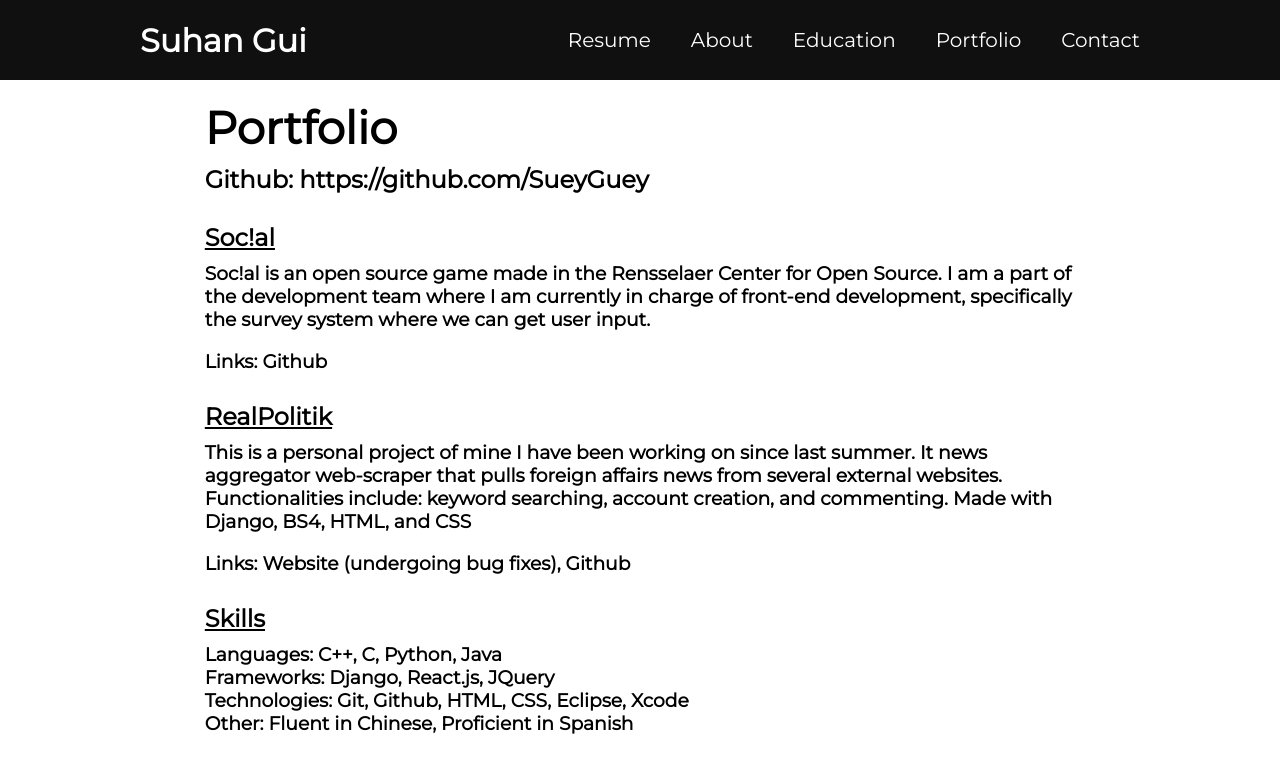
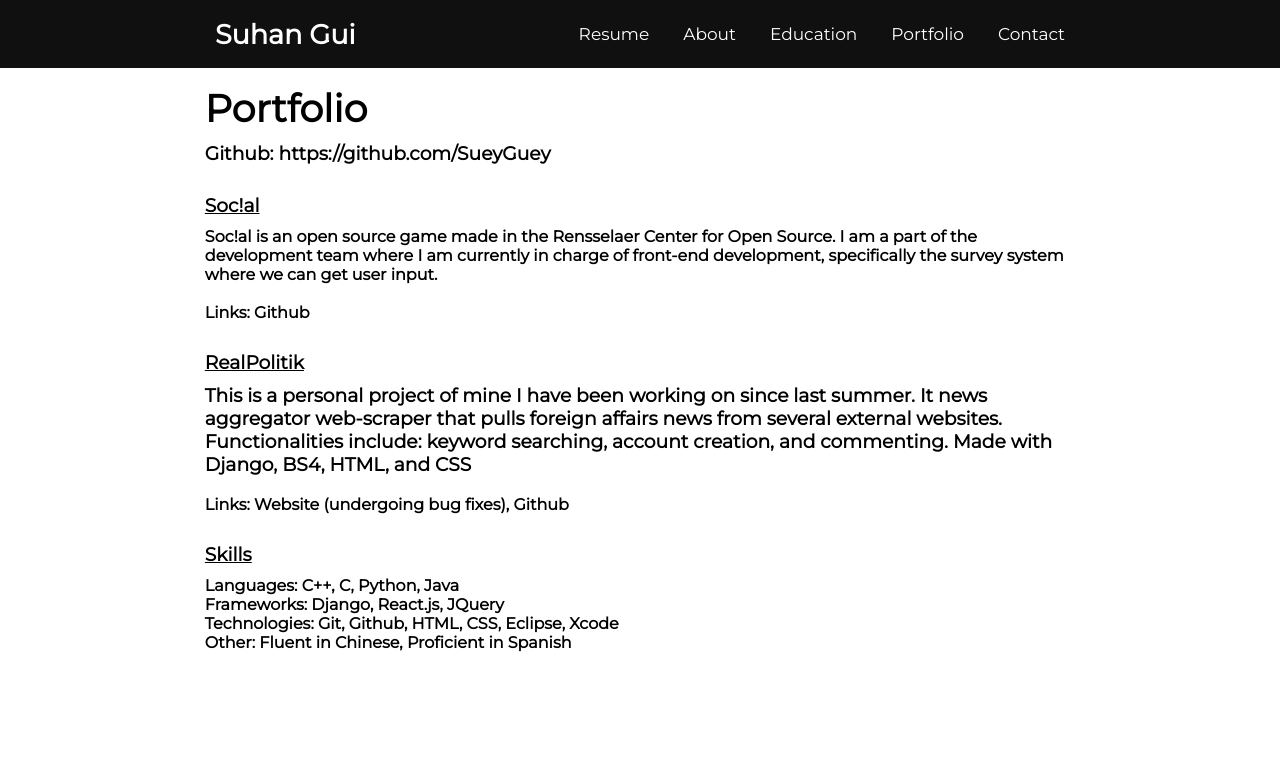
Before and after one commit to SueyGuey/SueyGuey, a React (Create React App) app: page /PersonalWebsite/portfolio in a window 1280 px wide. Shown: the top 772 px of the page. Built offline with nearby package versions, Linux system fonts and the light colour scheme.

Commit message:
fix sizes

```diff
--- a/src/App.css
+++ b/src/App.css
@@ -12,7 +12,7 @@ a {
 
 .header {
   width: 100%;
-  height: 80px;
+  height: 68px;
   display: block;
   background-color: #101010;
 }
@@ -21,8 +21,12 @@ a {
   color: white;
 }
 
+.header h1 {
+  font-size: 27px;
+}
+
 .inside_header {
-  width: 1000px;
+  width: 850px;
   height: 100%;
   display: block;
   margin: 0 auto;
@@ -39,7 +43,7 @@ a {
   display: table-cell;
   vertical-align: middle;
   height: 100%;
-  font-size: 60x;
+  font-size: 51x;
 }
 
 .nav {
@@ -52,7 +56,7 @@ a {
   float: left;
   height: 100%;
   color: white;
-  padding: 0px 20px;
+  padding: 0px 17px;
 }
 
 .nav a:last-child {
@@ -62,7 +66,7 @@ a {
 .nav a li {
   display: table-cell;
   vertical-align: middle;
-  font-size: 20px;
+  font-size: 17px;
 }
 
 .default {
@@ -70,7 +74,7 @@ a {
   height: 100%;
   margin-right: 16%;
   margin-left: 16%;
-  margin-top: 20px;
+  margin-top: 17px;
 }
 
 .profile {
@@ -80,7 +84,7 @@ a {
 
 .profile img {
   border-radius: 8px;
-  height: 500px;
+  height: 425px;
 }
 
 .desc {
@@ -89,18 +93,22 @@ a {
 
 .desc h1 {
   text-decoration: underline;
-  font-size: 40px;
+  font-size: 34px;
   margin-bottom: 5px;
+}
+
+.desc h3 {
+  font-size: 20px;
 }
 
 .resume {
   margin-left: 25%;
-  height: 1295px;
-  width: 1000px;
+  height: 1100px;
+  width: 850px;
 }
 
 .big {
-  font-size: 45px;
+  font-size: 38px;
   margin-bottom: 10px;
 }
 
--- a/src/pages/about.js
+++ b/src/pages/about.js
@@ -4,9 +4,9 @@ class About extends Component{
     render(){
         return (
             <div class = "default">
-                <h1 class = "big">About me</h1>
-                <h1 class = "title">Professional</h1>
-                <h2>Even from a young age, I have never had a doubt
+                <h2 class = "big">About me</h2>
+                <h2 class = "title">Professional</h2>
+                <h4>Even from a young age, I have never had a doubt
                      about what I path I wanted to pursue. I had always been around
                      computers, whether through video games, watching youtube, or doing
                      classwork. Choosing computer science as my major was a no-brainer for me.
@@ -32,9 +32,9 @@ class About extends Component{
                      I am always motivated and determined to push through any problem. I am not above using the occassional
                      brute force to solve a problem that needs to be solved. I always seek to solve every problem I'm given
                      and try to excel at everything I do and apply myself.
-                </h2>
-                <h1 class = "title">Personal</h1>
-                <h2>I was born in a small town in central China. I spent the first four years of my life living
+                </h4>
+                <h2 class = "title">Personal</h2>
+                <h4>I was born in a small town in central China. I spent the first four years of my life living
                     with my grandparents as my parents were in Singapore finishing their degrees. At age 4, I left
                     China to join my parents in Singapore. I would only spend around 4 years in Singapore but those
                     4 years hold a special place in my heart. I remember the hot
@@ -58,7 +58,7 @@ class About extends Component{
                     either badminton or tennis. Beyond sports, I also like to code and listen to music on my free time. My
                     favorite types of music are City Pop, Kayōkyoku, and enka. My favorite TV shows are Breaking Bad and Better
                     Call Saul and my favorite movie is Parasite.
-                </h2>
+                </h4>
                 <br/>
             </div>
         );
--- a/src/pages/contact.js
+++ b/src/pages/contact.js
@@ -5,10 +5,10 @@ class Contact extends Component{
         return (
             <div class = "default">
                 <h1 class = "big">Contact Me</h1>
-                <h2>Email: <a href = "mailto: suhangui6@gmail.com">suhangui6@gmail.com</a></h2>
-                <h2>Phone: 603-729-7028</h2>
-                <h2>LinkedIn: <a href ="https://www.linkedin.com/in/suhan-gui-31091b1b5/">
-                    https://www.linkedin.com/in/suhan-gui-31091b1b5/</a></h2>
+                <h3>Email: <a href = "mailto: suhangui6@gmail.com">suhangui6@gmail.com</a></h3>
+                <h3>Phone: 603-729-7028</h3>
+                <h3>LinkedIn: <a href ="https://www.linkedin.com/in/suhan-gui-31091b1b5/">
+                    https://www.linkedin.com/in/suhan-gui-31091b1b5/</a></h3>
             </div>
         );
     }
--- a/src/pages/education.js
+++ b/src/pages/education.js
@@ -5,27 +5,27 @@ class Education extends Component{
         return (
             <div class = "default">
                 <h1 class = "big">Education</h1>
-                <h1>Rensselaer Polytechnic Instute | Troy, NY</h1>
-                <h3>Bachelor's of Science in Mathmatics and Computer Science</h3>
-                <h3>August 2019 - May 2023 (Projected)</h3>
-                <h3>GPA: 3.88</h3>
+                <h2>Rensselaer Polytechnic Instute | Troy, NY</h2>
+                <h4>Bachelor's of Science in Mathmatics and Computer Science</h4>
+                <h4>August 2019 - May 2023 (Projected)</h4>
+                <h4>GPA: 3.88</h4>
                 <br/>
-                <h2 class = "underline">Selected Coursework</h2>
+                <h3 class = "underline">Selected Coursework</h3>
                 <div class = "classes">
                     <div class = "cs">
-                        <h3 class = "underline">Computer Science</h3>
-                        <h3>Introduction to Algorithms</h3>
-                        <h3>Principles of Software</h3>
-                        <h3>Foundations of Computer Science</h3>
-                        <h3>Computer Organization</h3>
-                        <h3>Data Structures</h3>
-                        <h3>Computer Science 1</h3>
+                        <h4 class = "underline">Computer Science</h4>
+                        <h4>Introduction to Algorithms</h4>
+                        <h4>Principles of Software</h4>
+                        <h4>Foundations of Computer Science</h4>
+                        <h4>Computer Organization</h4>
+                        <h4>Data Structures</h4>
+                        <h4>Computer Science 1</h4>
                     </div>
                     <div class = "math">
-                        <h3 class = "underline">Mathematics</h3>
-                        <h3>Graph Theory</h3>
-                        <h3>Introduction to Differential Equations</h3>
-                        <h3>Multivariable Calculus and Matrix Algebra</h3>
+                        <h4 class = "underline">Mathematics</h4>
+                        <h4>Graph Theory</h4>
+                        <h4>Introduction to Differential Equations</h4>
+                        <h4>Multivariable Calculus and Matrix Algebra</h4>
                     </div>
                 </div>
             </div>
--- a/src/pages/home.js
+++ b/src/pages/home.js
@@ -7,18 +7,18 @@ class Home extends Component{
             <div class = "default">
                 <div class = "profile">
                     <img src = {Picture}/>
-                    <h3>Suhan Gui 桂素涵 (left)</h3>
+                    <h4>Suhan Gui 桂素涵 (left)</h4>
                 </div>
                 <div class = "desc">
                     <h1>Introduction</h1>
-                    <h2>Hello! I am a sophomore dual majoring in
+                    <h3>Hello! I am a sophomore dual majoring in
                         math and computer science. I am very passionate
                         about working in computer science and have pursued
                         projects outside of class both working alone and
                         in a group setting. I hope to turn my passion into
                         a profession eventually. Currently,
                         I am looking for opportunities where I can apply
-                         my wide range of skills and experiences.</h2>
+                         my wide range of skills and experiences.</h3>
                 </div>
             </div>
         );
--- a/src/pages/portfolio.js
+++ b/src/pages/portfolio.js
@@ -4,32 +4,32 @@ class Portfolio extends Component{
     render(){
         return (
             <div class = "default">
-                <h1 class = "big">Portfolio</h1>
-                <h2>Github: <a href ="https://github.com/SueyGuey">https://github.com/SueyGuey</a></h2>
+                <h2 class = "big">Portfolio</h2>
+                <h3>Github: <a href ="https://github.com/SueyGuey">https://github.com/SueyGuey</a></h3>
                 <br/>
-                <h2 class = "title">Soc!al</h2>
-                <h3>Soc!al is an open source game made in the Rensselaer Center for Open Source.
+                <h3 class = "title">Soc!al</h3>
+                <h4>Soc!al is an open source game made in the Rensselaer Center for Open Source.
                     I am a part of the development team where I am currently in charge of front-end
                     development, specifically the survey system where we can get user input.
-                </h3>
+                </h4>
                 <br/>
-                <h3>Links: <a href = "https://github.com/omniaquaecumque/social">Github</a></h3>
+                <h4>Links: <a href = "https://github.com/omniaquaecumque/social">Github</a></h4>
                 <br/>
-                <h2 class = "title">RealPolitik</h2>
+                <h3 class = "title">RealPolitik</h3>
                 <h3>This is a personal project of mine I have been working on since last summer.
                     It news aggregator web-scraper that pulls foreign affairs news from several external
                      websites. Functionalities include: keyword searching, account creation, and commenting.
                       Made with Django, BS4, HTML, and CSS</h3>
                 <br/>
-                <h3>Links: <a href ="https://therealpolitik.herokuapp.com">Website (undergoing bug fixes)</a>,
-                <a href = "https://github.com/SueyGuey/RealPolitik"> Github</a></h3>
+                <h4>Links: <a href ="https://therealpolitik.herokuapp.com">Website (undergoing bug fixes)</a>,
+                <a href = "https://github.com/SueyGuey/RealPolitik"> Github</a></h4>
 
                 <br/>
-                <h2 class = "title">Skills</h2>
-                <h3>Languages: C++, C, Python, Java</h3>
-                <h3>Frameworks: Django, React.js, JQuery</h3>
-                <h3>Technologies: Git, Github, HTML, CSS, Eclipse, Xcode</h3>
-                <h3>Other: Fluent in Chinese, Proficient in Spanish</h3>
+                <h3 class = "title">Skills</h3>
+                <h4>Languages: C++, C, Python, Java</h4>
+                <h4>Frameworks: Django, React.js, JQuery</h4>
+                <h4>Technologies: Git, Github, HTML, CSS, Eclipse, Xcode</h4>
+                <h4>Other: Fluent in Chinese, Proficient in Spanish</h4>
             </div>
         );
     }
```
